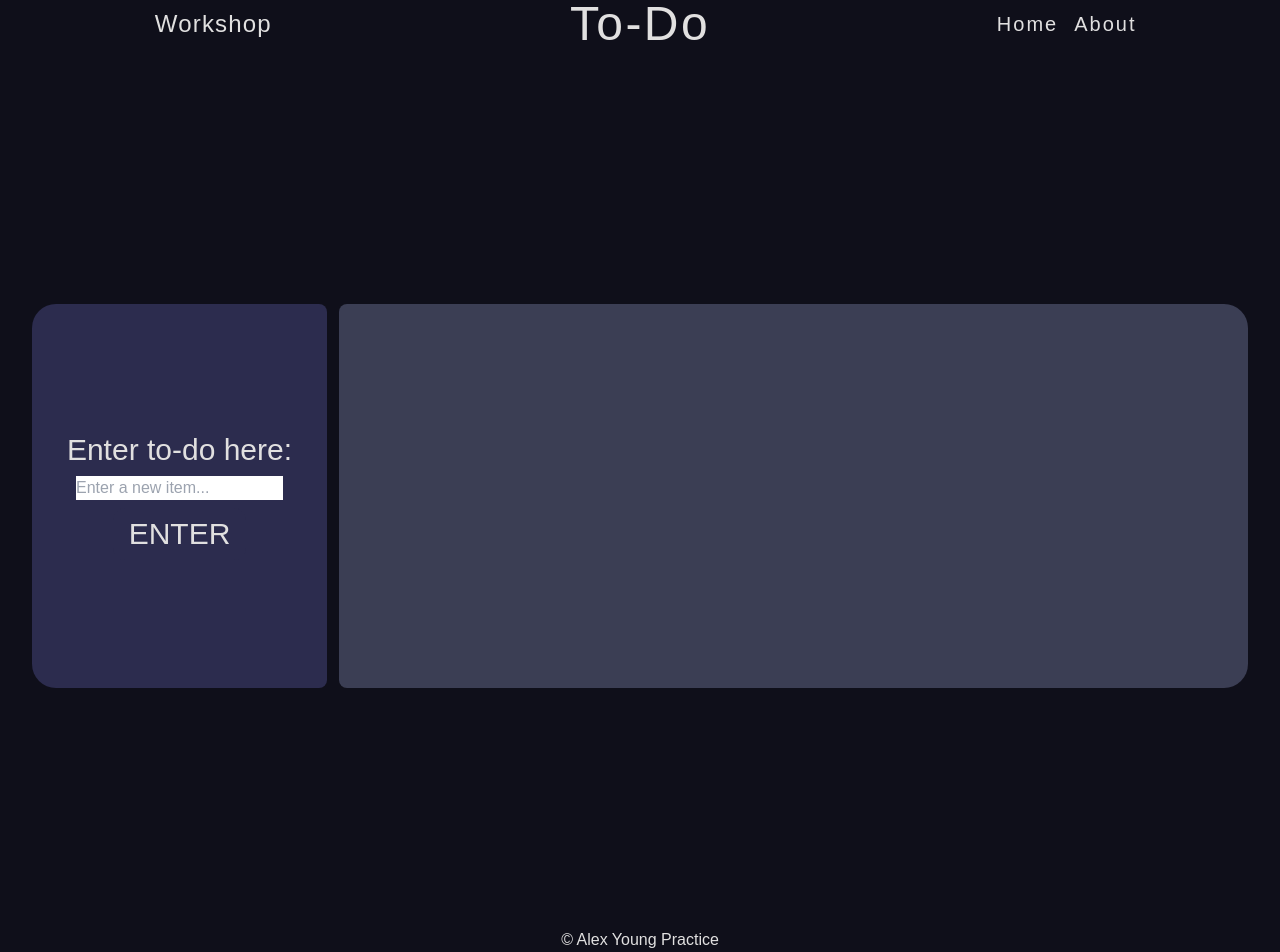
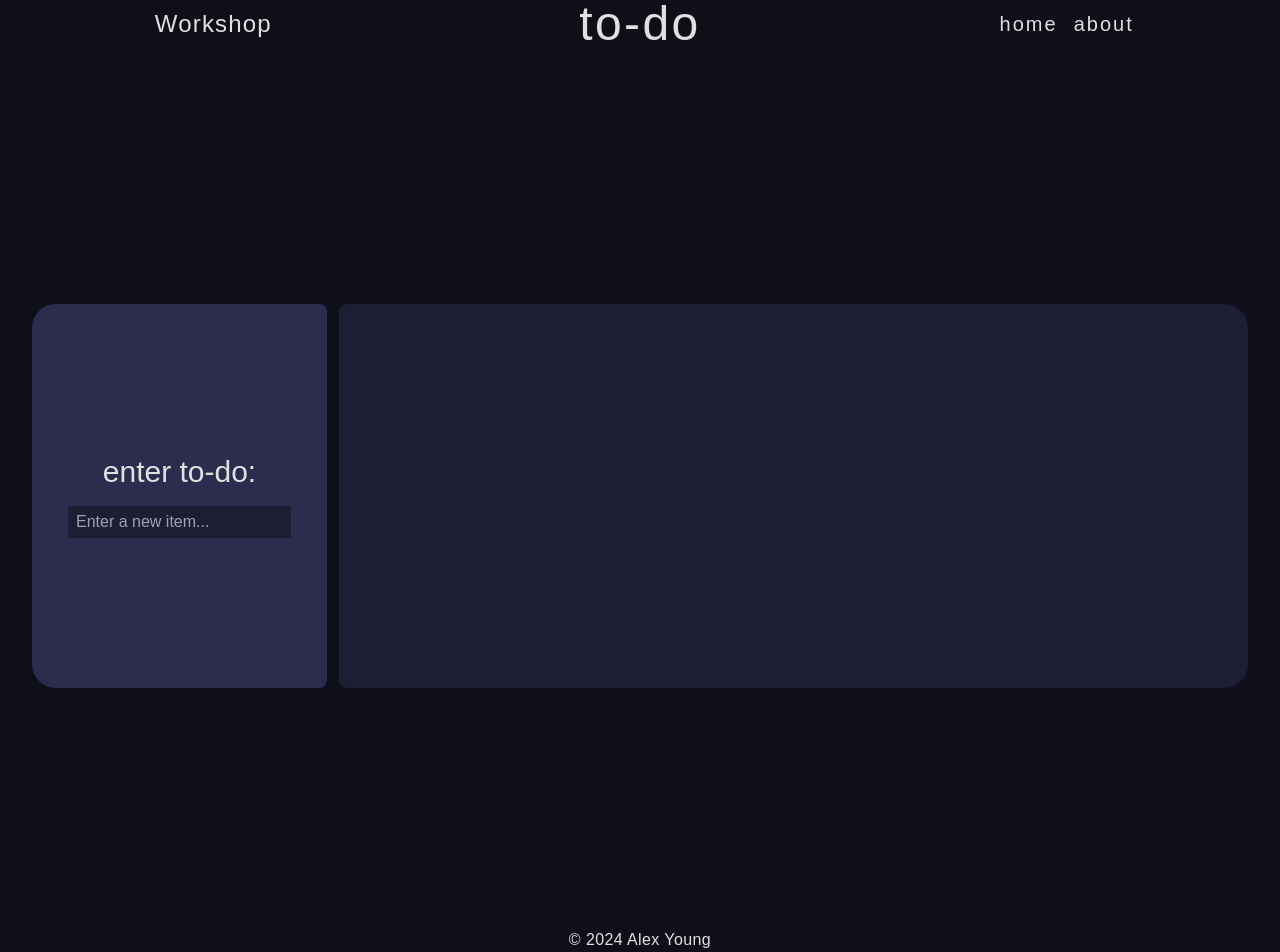
Before and after one commit to alex-yng/alex-workshop, a React (Vite) app: page /todo in a window 1280 px wide. Shown: the part 16-968 px from the top of the page. Built offline with nearby package versions, Linux system fonts and the light colour scheme; a web font is replaced by a local one.

Commit message:
changed todo styling, started calculator page, added color props to header

```diff
--- /dev/null
+++ b/src/components/Footer.tsx
@@ -0,0 +1,9 @@
+export default function Footer() {
+  return (
+    <footer>
+      <p className="text-light font-thin tracking-wide text-center">
+        &copy; 2024 Alex Young
+      </p>
+    </footer>
+  );
+}
--- a/src/components/Header.tsx
+++ b/src/components/Header.tsx
@@ -2,19 +2,23 @@ import Nav from "./Nav";
 
 export default function Header({
   title = "",
+  textColor = "light",
+  bgColor = "",
   links = [
-    { name: "Home", path: "/" },
-    { name: "About", path: "/about" },
+    { name: "home", path: "/" },
+    { name: "about", path: "/about" },
   ],
 }) {
   return (
     <>
-      <div className="grid place-items-center place-content-center grid-cols-3 text-light py-4">
+      <div
+        className={`grid place-items-center place-content-center grid-cols-3 py-4 text-${textColor} bg-${bgColor}`}
+      >
         <h1 className="text-2xl font-thin tracking-wider text-light">
           <a href="/">Workshop</a>
         </h1>
         <h2 className="text-5xl font-normal tracking-wider">{title}</h2>
-        <Nav links={links} />
+        <Nav links={links} textColor={textColor} />
       </div>
     </>
   );
--- a/src/components/Nav.tsx
+++ b/src/components/Nav.tsx
@@ -1,9 +1,10 @@
 export default function Nav({
+  fontWeight = "light",
+  textColor = "light",
   links = [
     { name: "Home", path: "/" },
     { name: "About", path: "/about" },
   ],
-  fontWeight = "light",
 }) {
   return (
     <>
@@ -18,7 +19,9 @@ export default function Nav({
                 >
                   {link.name}
                 </a>
-                <hr className="text-light w-0 group-hover:w-full transition-[width] duration-300"></hr>
+                <hr
+                  className={`text-${textColor} w-0 group-hover:w-full transition-[width] duration-300`}
+                ></hr>
               </div>
             </>
           );
--- a/src/pages/Calculator.tsx
+++ b/src/pages/Calculator.tsx
@@ -1,3 +1,15 @@
+import Footer from "../components/Footer";
+import Header from "../components/Header";
+
 export default function Calculator() {
-  return <div>Calculator</div>;
+  return (
+    <>
+      <Header title="calculator" bgColor="violet-dark" />
+
+      {/* Main */}
+      <main></main>
+
+      <Footer />
+    </>
+  );
 }
--- a/src/pages/ToDo.tsx
+++ b/src/pages/ToDo.tsx
@@ -1,6 +1,7 @@
 import React from "react";
 import { ChangeEvent, useState } from "react";
 import Header from "../components/Header";
+import Footer from "../components/Footer";
 
 export default function ToDo() {
   const [newItem, setNewItem] = useState("");
@@ -44,7 +45,7 @@ export default function ToDo() {
 
   return (
     <>
-      <Header title="To-Do" />
+      <Header title="to-do" bgColor="gray" />
 
       <main className="container mx-auto py-16 px-8 my-44 grid grid-cols-4 gap-3">
         {/* Item Input */}
@@ -53,28 +54,22 @@ export default function ToDo() {
             e.preventDefault();
             handleSubmit();
           }}
-          className="flex flex-col items-center justify-center gap-2 bg-midnight py-8 h-96 rounded-l-3xl rounded-r-lg width-full"
+          className="flex flex-col items-center justify-center gap-4 bg-midnight py-8 h-96 rounded-l-3xl rounded-r-lg width-full"
         >
           <label className="text-light text-3xl" htmlFor="todoInput">
-            Enter to-do here:
+            enter to-do:
           </label>
           <input
-            className="block"
+            className="block text-light bg-black outline-none focus:outline-violet-light py-1 px-2"
             id="todoInput"
             value={newItem}
             onChange={handleValue}
             placeholder="Enter a new item..."
           />
-          <button
-            className="text-light text-3xl bg-midnight px-4 py-2 rounded-xl"
-            onClick={handleSubmit}
-          >
-            ENTER
-          </button>
         </form>
 
         {/* Items List */}
-        <div className="bg-gray flex flex-col rounded-r-3xl rounded-l-lg px-16 col-span-3">
+        <div className="bg-black flex flex-col rounded-r-3xl rounded-l-lg px-16 col-span-3">
           <ol className="text-light list-decimal py-4 grid grid-cols-2 md:grid-cols-3 lg:grid-cols-4 gap-3">
             {items.map((item, index) => {
               return (
@@ -107,9 +102,7 @@ export default function ToDo() {
         </div>
       </main>
 
-      <footer>
-        <p className="text-light text-center">&copy; Alex Young Practice</p>
-      </footer>
+      <Footer />
     </>
   );
 }
```
